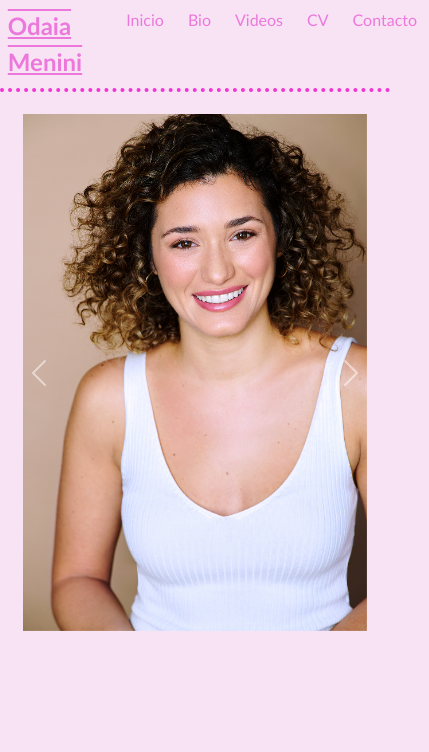
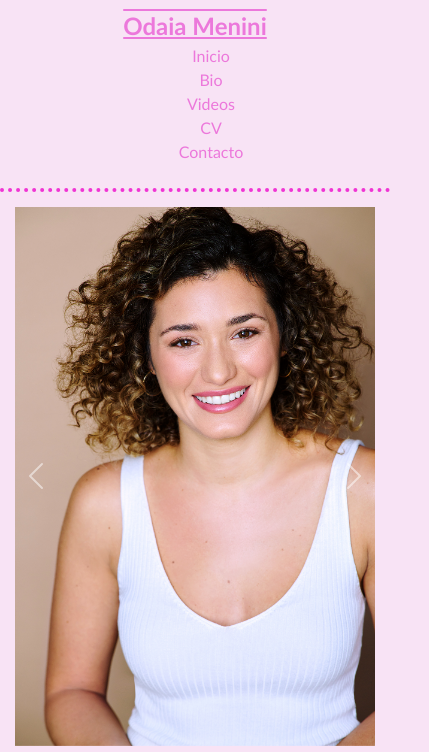
Before and after one commit to odaiagm/coderhouse-desarrollo-web, a plain HTML site: page index.html in a window 390 px wide. Shown: the top 752 px of the page, 429 px wide, since content can reach past the window. Drawn offline with nearby package versions, Linux system fonts and the light colour scheme.

Commit message:
carousel responsive

```diff
--- a/css/style.css
+++ b/css/style.css
@@ -13,8 +13,9 @@ header {
     flex-direction: row;
     padding: 2%;
     justify-content: space-between;
-    align-items: start;
+    align-items: flex-start;
     border-bottom: 4px dotted #f035d4;
+    flex-wrap: wrap;
 }
 
 header ul {
@@ -41,12 +42,48 @@ header a {
     text-decoration: underline overline;
 }
 
+@media (max-width: 768px) {
+    header {
+        flex-direction: column;
+        align-items: center;
+    }
+
+    header ul {
+        flex-direction: column;
+        align-items: center;
+    }
+
+    header a {
+        margin: 8px;
+    }
+}
+
 
 .carousel {
     display: grid;
     justify-items: center;
     padding: 3%;
 }
+
+.carousel-item {
+    display: flex;
+    justify-content: center;
+    align-items: center;
+    max-width: 100%;
+}
+
+@media (max-width: 768px) {
+    .carousel {
+        padding: 2%;
+    }
+
+    .carousel-item {
+        max-width: 100%;
+    }
+}
+
+
+
 
 h1 {
     text-align: center;
```
Also changed, not shown: 1 other file.
